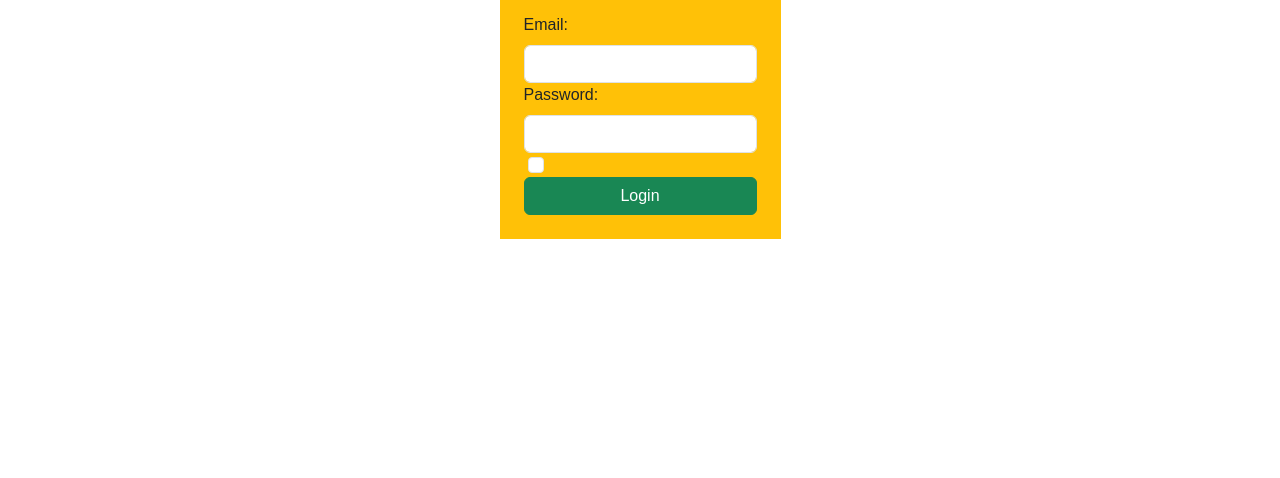
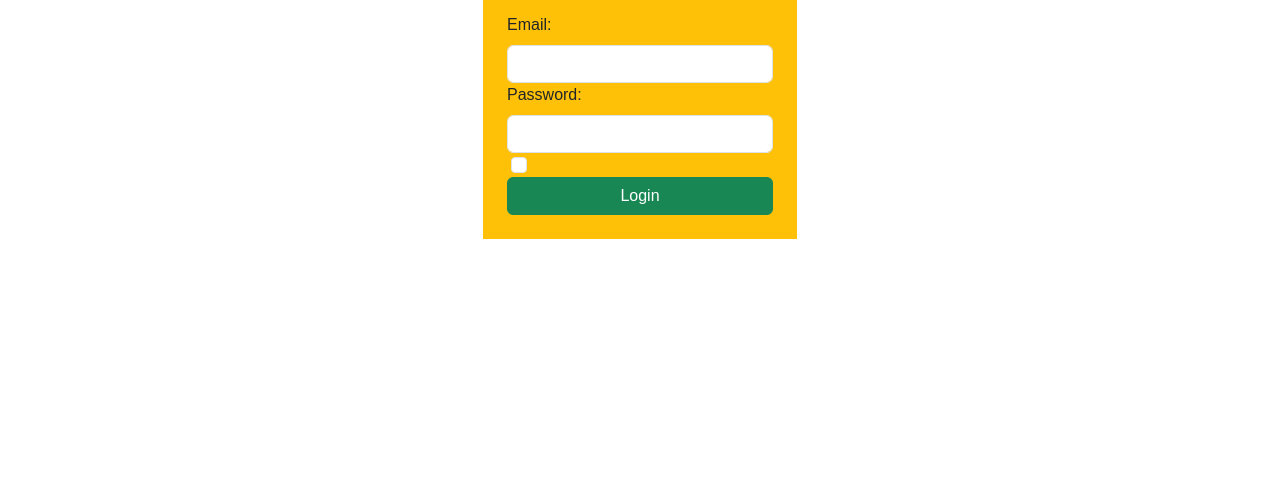
Before and after one commit to Nitishkrsahu/nareshit, a website: page public/login.html in a window 1280 px wide. Shown: the part 392-870 px from the top of the page. Drawn offline with nearby package versions, Linux system fonts and the light colour scheme.

Commit message:
updated login.html

```diff
--- a/public/login.html
+++ b/public/login.html
@@ -52,7 +52,7 @@
         </nav>
     </header>
     <form class="d-flex flex-column justify-content-center align-items-center vh-100 container-fluid">
-        <div class="form-input bg-warning p-4">
+        <div class="form-input w-25 bg-warning p-4">
             <h2 class="animate">Login Here...</h2>
             <hr>
             <div>
```
